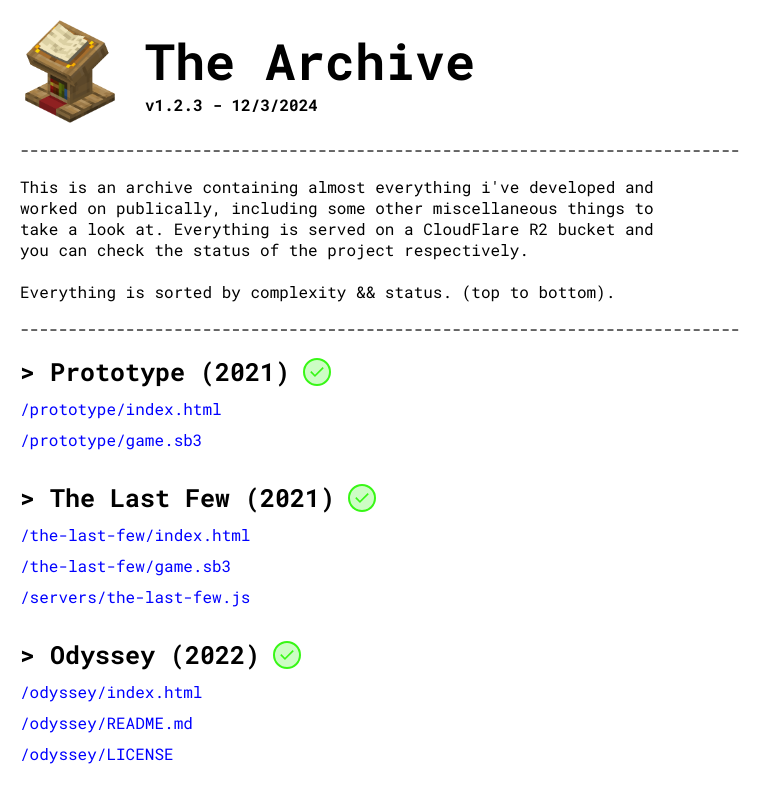
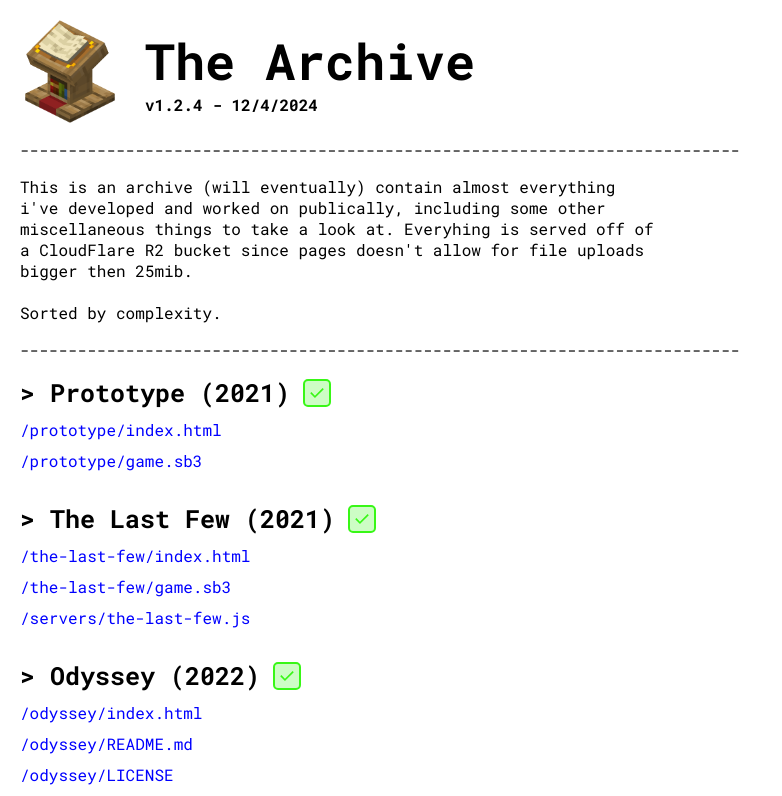
Before and after one commit to rh3t/Archive, a Next.js app: page / in a window 1280 px wide. Shown: the top 796 px of the page, without its empty margins (0-782 px from the left). Built offline with nearby package versions, Linux system fonts and the light colour scheme.

Commit message:
Commit v1.2.4

```diff
--- a/app/page.tsx
+++ b/app/page.tsx
@@ -21,7 +21,7 @@ const Index = () => {
             <Separator/>
 
             <p style = {{width: '50vw'}}>
-                This is an archive containing almost everything i've developed and worked on publically, including some other miscellaneous things to take a look at. Everything is served on a CloudFlare R2 bucket and you can check the status of the project respectively. <br/><br/> Everything is sorted by complexity && status. (top to bottom).
+                This is an archive (will eventually) contain almost everything i've developed and worked on publically, including some other miscellaneous things to take a look at. Everyhing is served off of a CloudFlare R2 bucket since pages doesn't allow for file uploads bigger then 25mib. <br/><br/> Sorted by complexity.
             </p>
 
             <Separator/>
--- a/components/Header.module.css
+++ b/components/Header.module.css
@@ -1,15 +1,3 @@
-/*
-
-    --default-radius: 5px;
-
-    --red: rgb(247, 22, 56);
-    --red-background: rgb(247, 22, 56, 0.25);
-
-    --green: rgb(26, 247, 22);
-    --green-background: rgb(26, 247, 22);
-
-*/
-
 .headerContainer {
     display: flex;
     align-items: center;
@@ -24,7 +12,7 @@
 .headerImage {
     padding: 2px;
     margin-left: 13px;
-    border-radius: 50%;
+    border-radius: 5px;
 }
 
 .red {
--- a/metadata.json
+++ b/metadata.json
@@ -1,4 +1,4 @@
 {
-    "version": "1.2.3",
-    "build_date": "12/3/2024"
+    "version": "1.2.4",
+    "build_date": "12/4/2024"
 }
```
